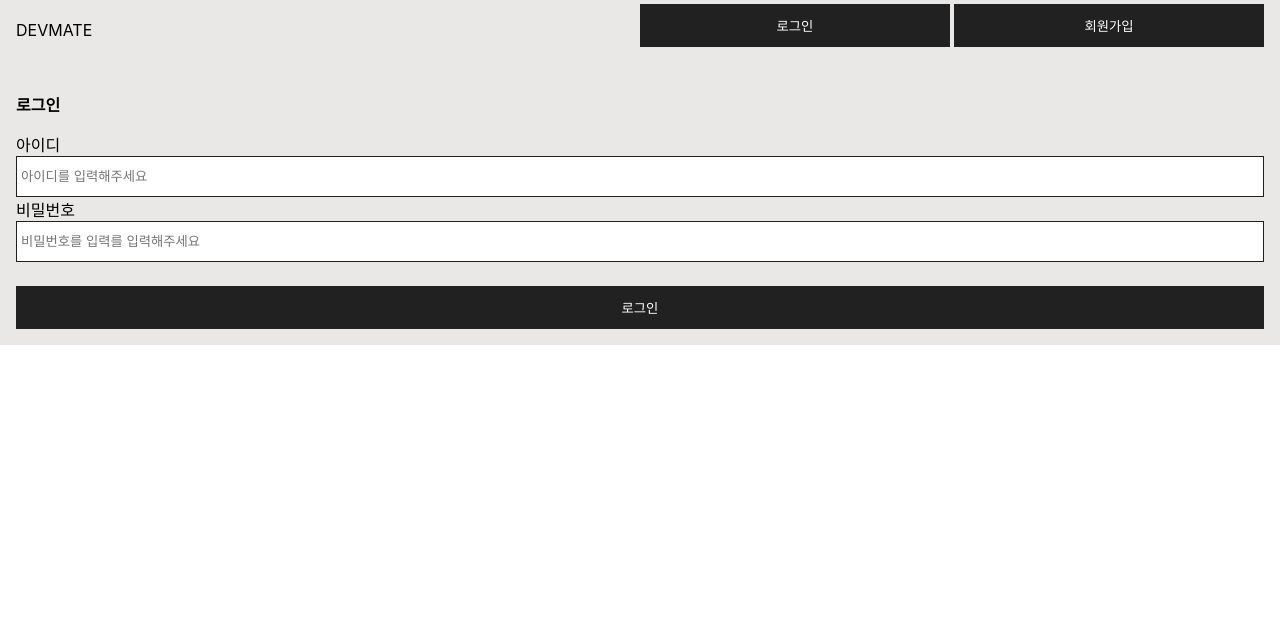
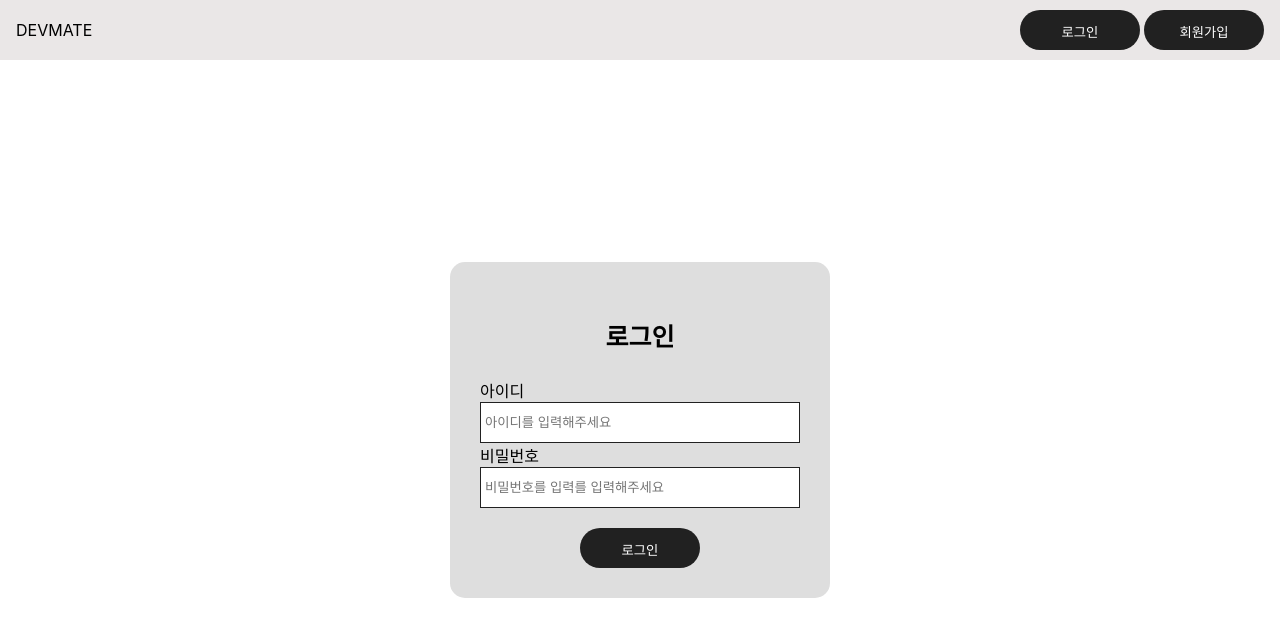
Before and after one commit to hanghaeWeek5Team21/devMateFrontend, a React (Create React App) app: page /login in a window 1280 px wide. Shown: the top 636 px of the page. Built offline with nearby package versions, Linux system fonts and the light colour scheme.

Commit message:
css styling login

```diff
--- a/src/components/Header.js
+++ b/src/components/Header.js
@@ -24,14 +24,11 @@ const Header = (props) => {
           <Grid>
             <Text _onClick={() => { document.location.href = '/' }}>DEVMATE</Text>
           </Grid>
-          <Grid>
-            <Grid is_flex>
-              <Grid margin="0px 4px 0px 0px">
-                <Button _onClick={() => {
+          <div style={{ display: "flex", justifyContent: "flex-end", alignItems: "center" }} >
+            <Button margin="0px 4px 0px 0px" _onClick={() => {
               document.location.href = '/edit';
             }}
             >내 정보</Button>
-              </Grid>
             <Button
               _onClick={() => {
                 logout();
@@ -39,8 +36,7 @@ const Header = (props) => {
             >
               로그아웃
             </Button>
-            </Grid>
-          </Grid>
+          </div>
         </Grid>
       </React.Fragment >
     );
@@ -49,19 +45,13 @@ const Header = (props) => {
     <React.Fragment>
       <Grid is_flex padding="4px 16px">
         <Grid>
-          <Text>DEVMATE</Text>
+          <Text _onClick={() => { document.location.href = '/' }}>DEVMATE</Text>
         </Grid>
-        <Grid>
-          <Grid is_flex>
-            <Grid margin="0px 4px 0px 0px">
-              <Button
-                _onClick={() => {
+        <div style={{ display: "flex", justifyContent: "flex-end", alignItems: "center" }} >
+          <Button margin="0px 4px 0px 0px" _onClick={() => {
             document.location.href = '/login';
           }}
-              >
-                로그인
-              </Button>
-            </Grid>
+          >로그인</Button>
           <Button
             _onClick={() => {
               document.location.href = '/signup';
@@ -69,10 +59,9 @@ const Header = (props) => {
           >
             회원가입
           </Button>
+        </div>
       </Grid>
-        </Grid>
-      </Grid>
-    </React.Fragment>
+    </React.Fragment >
   );
 };
 
--- a/src/elements/Button.js
+++ b/src/elements/Button.js
@@ -2,7 +2,7 @@ import React from "react";
 import styled from "styled-components";
 
 const Button = (props) => {
-  const { text, _onClick, is_float, children, margin, width, padding } = props;
+  const { text, _onClick, is_float, children, margin, width, padding, border_radius, height } = props;
 
   if (is_float) {
     return (
@@ -15,7 +15,9 @@ const Button = (props) => {
   const styles = {
     margin,
     width,
+    height,
     padding,
+    border_radius,
   };
 
   return (
@@ -30,21 +32,24 @@ const Button = (props) => {
 Button.defaultProps = {
   text: false,
   children: null,
-  _onClick: () => {},
+  _onClick: () => { },
   is_float: false,
   margin: false,
-  width: "100%",
+  width: "120px",
+  height: "40px",
   padding: "12px 0px",
 };
 
 const ElButton = styled.button`
   width: ${(props) => props.width};
+  height:40px;
   background-color: #212121;
   color: #fff;
   padding: 12px 0px;
   box-sizing: border-box;
   border: none;
   cursor: pointer;
+  border-radius: 50px;
   padding: ${(props) => props.padding};
   ${(props) => (props.margin ? `margin: ${props.margin};` : "")}
 `;
--- a/src/elements/Grid.js
+++ b/src/elements/Grid.js
@@ -1,8 +1,9 @@
+import { ContactPhoneTwoTone } from "@material-ui/icons";
 import React from "react";
 import styled from "styled-components";
 
 const Grid = (props) => {
-  const { is_flex, width, padding, margin, bg, children, height, _onClick } = props;
+  const { is_flex, width, padding, margin, bg, children, height, _onClick, display, border_radius } = props;
 
   const styles = {
     is_flex,
@@ -11,6 +12,8 @@ const Grid = (props) => {
     padding,
     bg,
     height,
+    display,
+    border_radius
   };
 
   return (
@@ -28,12 +31,14 @@ Grid.defaultProps = {
   bg: false,
   children: null,
   height: false,
+  border_radius: "0px",
 };
 
 const GridBox = styled.div`
   width: ${(props) => props.width};
   box-sizing: border-box;
   background-color: #eae7e7;
+  border-radius: ${(props) => props.border_radius};
   ${(props) => (props.height ? `height: ${props.height};` : "")}
   ${(props) => (props.padding ? `padding: ${props.padding};` : "")};
   ${(props) => (props.margin ? `margin: ${props.margin};` : "")};
--- a/src/elements/Input.js
+++ b/src/elements/Input.js
@@ -13,6 +13,7 @@ const Input = (props) => {
     name,
     id,
     readOnly = false,
+    bg,
   } = props;
 
   if (multiLine) {
@@ -33,7 +34,7 @@ const Input = (props) => {
 
   return (
     <React.Fragment>
-      <Grid>
+      <Grid bg={bg}>
         {label && <Text margin="0px">{label}</Text>}
         <ElInput
           id={id}
--- a/src/elements/Text.js
+++ b/src/elements/Text.js
@@ -2,8 +2,8 @@ import React from "react";
 import styled from "styled-components";
 
 const Text = (props) => {
-  const { bold, color, size, children, margin, _onClick } = props;
-  const styles = { bold, color, size, margin };
+  const { bold, color, size, children, margin, _onClick, textAlign, width } = props;
+  const styles = { bold, color, size, margin, textAlign, width };
 
   return (
     <React.Fragment>
@@ -20,15 +20,19 @@ Text.defaultProps = {
   color: "222831",
   size: "16px",
   margin: false,
+  textAlign: "",
+  width: "fit-content",
   _onClick: () => { },
 };
 
 const P = styled.p`
+  text-align: ${(props) => props.textAlign};
   color: ${(props) => props.color};
   font-size: ${(props) => props.size};
   display: inline-flex;
   flex-direction: row;
   justify-content: center;
+  width: ${(props) => props.width};
   font-size: ${(props) => props.size};
   font-weight: ${(props) => (props.bold ? "600" : "400")};
   ${(props) => (props.margin ? `margin: ${props.margin}` : "")}
--- a/src/pages/Login.js
+++ b/src/pages/Login.js
@@ -20,29 +20,42 @@ const Login = () => {
     return true;
   }
 
+  const background = {
+    background: 'url("/static/img/back_img_org.jpg") no- repeat center center fixed',
+    webkitBackgroundSize: 'cover',
+    mozBackgroundSize: 'cover',
+    oBackgroundSize: 'cover',
+    backgroundSize: 'cover',
+  }
+
+  const login_bg = "#dedede";
+
   return (
     <React.Fragment>
-      <Grid padding="16px">
-        <Text size="16px" bold>
+      <div style={{ display: "flex", alignItem: "center", justifyContent: "center", height: "calc(100vh - 61px)" }}>
+        <Grid margin="auto" width="380px" bg={login_bg} padding="30px" border_radius="15px">
+          <Text size="25px" bold width="100%">
             로그인
           </Text>
-        <form action="http://localhost/api/user/login" method="post">
+          <form action="http://localhost/api/user/login" style={{ margin: "auto" }} method="post">
             <Input
+              bg={login_bg}
               label="아이디"
               type="text"
               name="username"
               placeholder="아이디를 입력해주세요"
             />
             <Input
+              bg={login_bg}
               label="비밀번호"
               type="password"
               name="password"
               placeholder="비밀번호를 입력를 입력해주세요"
             />
             <Text size="5px" color="red">{getRes() ? '' : "로그인에 실패했습니다."}</Text>
+            <div style={{ display: "flex", justifyContent: "center" }}>
               <Button
                 type="submit"
-            margin="24px 0px 0px 0px"
                 _onClick={() => {
                   console.log('로그인 했어!');
                   login();
@@ -50,9 +63,11 @@ const Login = () => {
               >
                 로그인
               </Button>
+            </div>
           </form>
         </Grid>
-    </React.Fragment>
+      </div>
+    </React.Fragment >
   );
 };
 
```
Lines whose indentation alone changed are shown as unchanged.
